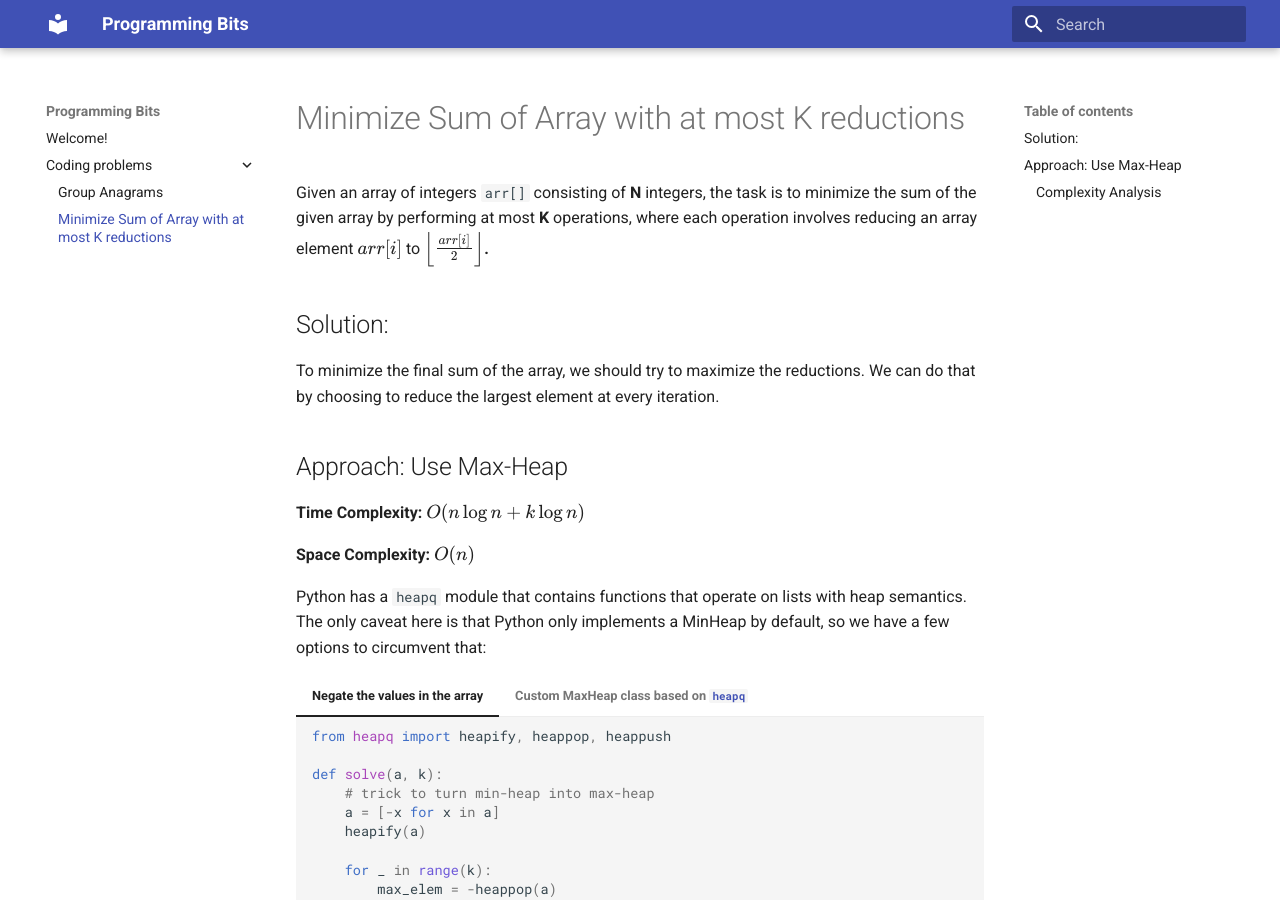
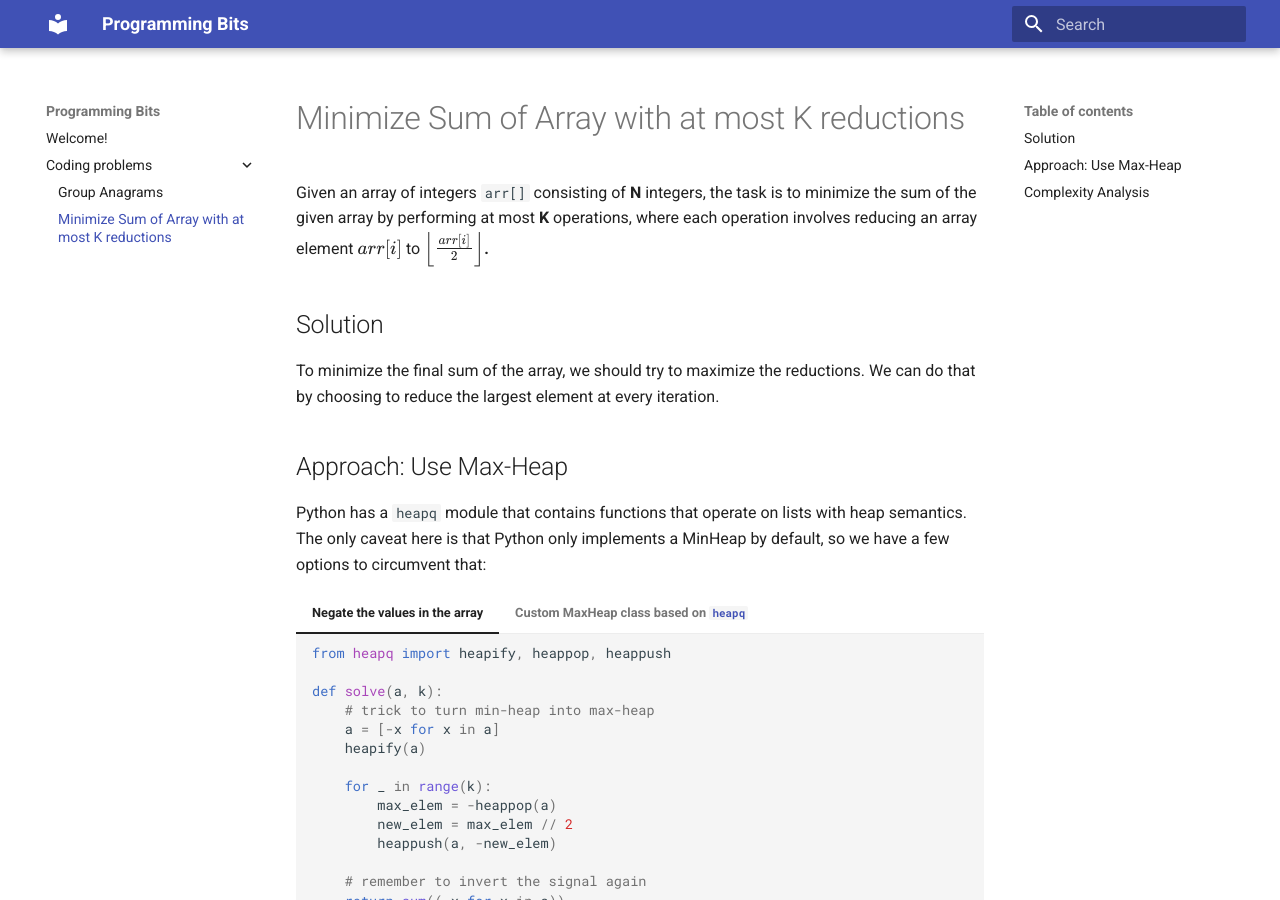
Before and after one commit to viagostini/viagostini.github.io, an MkDocs documentation site: the page built from docs/coding_problems/minimize_sum_array_k_reductions.md, in a window 1280 px wide and 900 px high. Built offline with MkDocs 1.6.1 and Material for MkDocs 9.7.7, drawn with Linux system fonts in a browser that asks for light colours.

Commit message:
update: minimize sum array k reductions

````diff
--- a/docs/coding_problems/minimize_sum_array_k_reductions.md
+++ b/docs/coding_problems/minimize_sum_array_k_reductions.md
@@ -2,15 +2,11 @@
 
 Given an array of integers `arr[]` consisting of **N** integers, the task is to minimize the sum of the given array by performing at most **K** operations, where each operation involves reducing an array element $arr[i]$ to $\left\lfloor{\frac{arr[i]}{2}}\right\rfloor$**.**
 
-## Solution:
+## Solution
 
 To minimize the final sum of the array, we should try to maximize the reductions. We can do that by choosing to reduce the largest element at every iteration.
 
 ## Approach: Use Max-Heap
-
-**Time Complexity: $O(n \log n + k \log n)$**
-
-**Space Complexity: $O(n)$**
 
 Python has a `heapq` module that contains functions that operate on lists with heap semantics. The only caveat here is that Python only implements a MinHeap by default, so we have a few options to circumvent that:
 
@@ -66,7 +62,7 @@ Python has a `heapq` module that contains functions that operate on lists with h
 
         return sum(h)
     ```
-### Complexity Analysis
+## Complexity Analysis
 === "Time"
     Inserting a new item in a heap take $O(\log n)$ time where $n$ is the number of elements. Popping the largest element is $O(1)$.
 
````
Also changed, not shown: other parts of docs/coding_problems/minimize_sum_array_k_reductions.md (+1 -0 lines).
